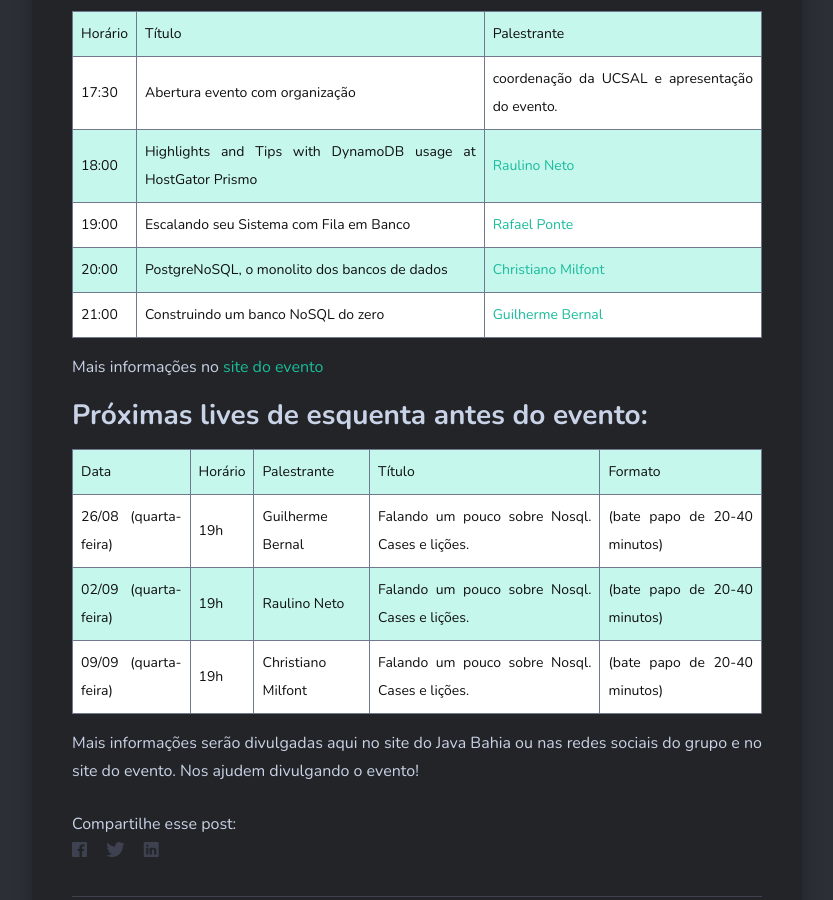
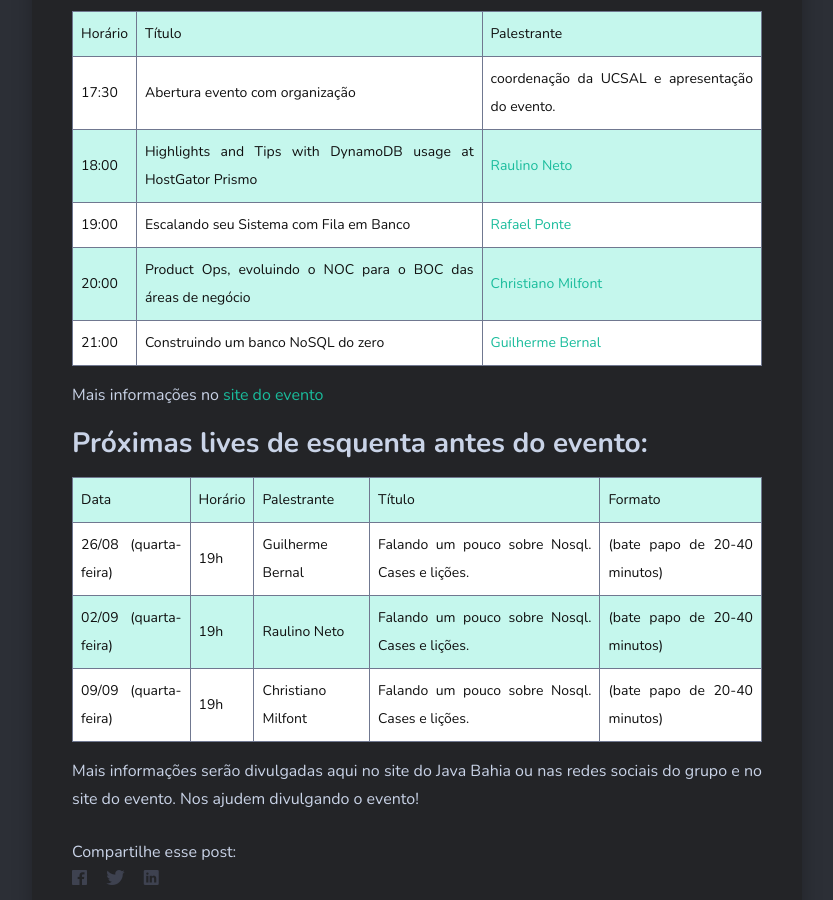
Before and after one commit to javabahia/javabahia.github.io, a Jekyll site: the page built from _posts/2020-08-06-esquenta-01-nosqlba-2020.md, in a window 1280 px wide and 900 px high, scrolled down 2456 px. Shown: the whole window, without its empty margins (23-856 px from the left). Built offline with Jekyll 4.4.1, drawn with Linux system fonts in a browser that asks for light colours; nearby versions of some CDN libraries; comment, search, counter and statistics services are not loaded.

```diff
--- a/_posts/2020-08-06-esquenta-01-nosqlba-2020.md
+++ b/_posts/2020-08-06-esquenta-01-nosqlba-2020.md
@@ -53,7 +53,7 @@ Horário | Título | Palestrante
 17:30 | Abertura evento com organização | coordenação da UCSAL e apresentação do evento.
 18:00 | Highlights and Tips with DynamoDB usage at HostGator Prismo	| [Raulino Neto](https://www.linkedin.com/in/raulinoneto/){:target="\_blank"}
 19:00 | Escalando seu Sistema com Fila em Banco	| [Rafael Ponte](https://www.linkedin.com/in/rponte/){:target="\_blank"}
-20:00 | PostgreNoSQL, o monolito dos bancos de dados | [Christiano Milfont](https://www.linkedin.com/in/cmilfont/){:target="\_blank"}
+20:00 | Product Ops, evoluindo o NOC para o BOC das áreas de negócio | [Christiano Milfont](https://www.linkedin.com/in/cmilfont/){:target="\_blank"}
 21:00 | Construindo um banco NoSQL do zero	| [Guilherme Bernal](https://www.linkedin.com/in/guilherme-bernal-58666777/){:target="\_blank"}
 
 Mais informações no [site do evento](http://www.nosqlba.com/2020/index.html){:target="\_blank"}
```
Also changed, not shown: _posts/2020-07-25-nosqlba-2020.md (+1 -1 lines), img/nosqlba/esquenta-rafael-ponte.jpeg.
